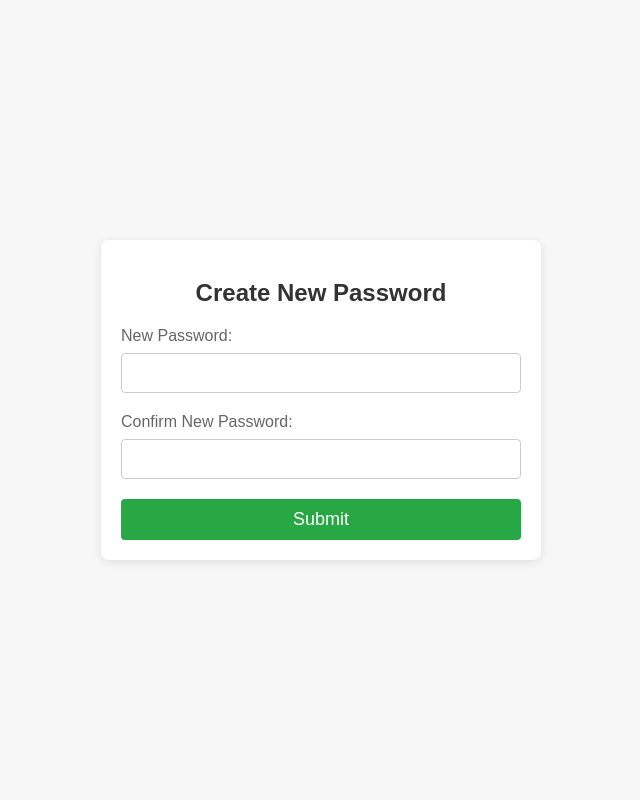
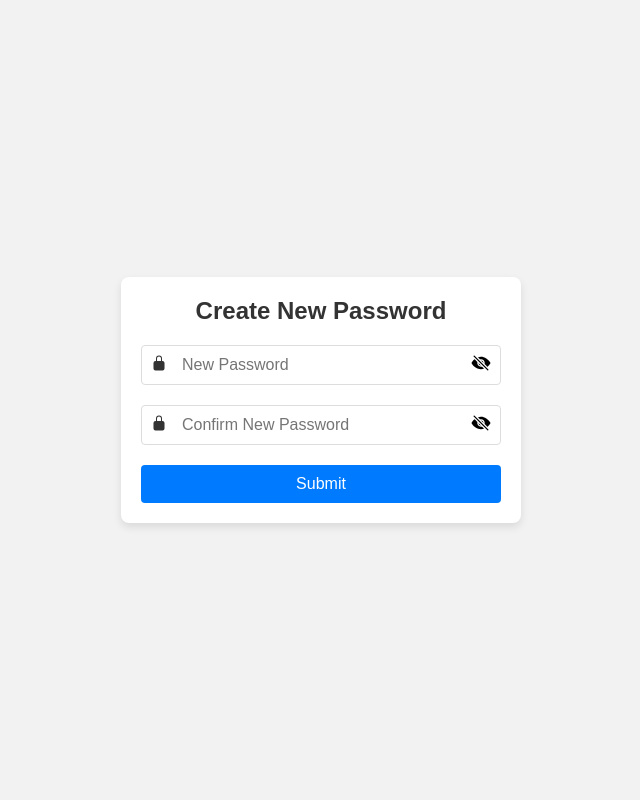
Before and after one commit to Kushpriya/Diet-Recommendation-System, a Flask app: page /create-new-password in a window 1280 px wide. Shown: the whole page, without its empty margins (319-959 px from the left). Run offline with Flask 3, Linux system fonts and the light colour scheme; the visitor is signed in with stand-in values (Sample User, id 1); parts of the project's set-up code (start-up, migrations or seed data) failed here and were passed over; some libraries are stand-ins or nearby versions.

Commit message:
UI updated

```diff
--- a/app.py
+++ b/app.py
@@ -113,17 +113,20 @@ def contact_us():
 def login():
     if request.method == 'POST':
         session['logged_in'] = True
-        return redirect(url_for('index'))  # Redirect to home page after login
+        return redirect(url_for('home'))  # Redirect to home page after login
     return render_template('login.html')
 
 
 @app.route('/signup', methods=['GET', 'POST'])
 def signup():
     if request.method == 'POST':
-        return redirect(url_for('login'))  # Redirect to the login page
+        return redirect(url_for('login'))
     return render_template('signup.html')
 
-
+@app.route('/logout')
+def logout():
+    session.pop('logged_in', None)
+    return redirect(url_for('login'))
 
 @app.route('/index')
 def index():
@@ -163,10 +166,7 @@ def create_new_password():
     return render_template('create_new_password.html')
 
 
-@app.route('/logout')
-def logout():
-    session.pop('logged_in', None)
-    return redirect(url_for('home'))
+
 
 @app.route('/recommend', methods=['POST'])
 def recommend():
--- /dev/null
+++ b/package.json
@@ -0,0 +1,5 @@
+{
+  "dependencies": {
+    "@emailjs/browser": "^4.4.1"
+  }
+}
--- /dev/null
+++ b/static/css/create.css
@@ -0,0 +1,99 @@
+/* Basic reset */
+* {
+    margin: 0;
+    padding: 0;
+    box-sizing: border-box;
+}
+
+body {
+    font-family: Arial, sans-serif;
+    background-color: #f2f2f2;
+    display: flex;
+    justify-content: center;
+    align-items: center;
+    height: 100vh;
+}
+
+form {
+    background-color: #fff;
+    padding: 20px;
+    border-radius: 8px;
+    box-shadow: 0 4px 8px rgba(0, 0, 0, 0.1);
+    width: 100%;
+    max-width: 400px;
+}
+
+h2 {
+    margin-bottom: 20px;
+    text-align: center;
+    color: #333;
+}
+
+.input-box {
+    position: relative;
+    margin-bottom: 20px;
+}
+
+.input-box input {
+    width: 100%;
+    padding: 10px;
+    padding-left: 40px; /* Space for the lock icon */
+    padding-right: 40px; /* Space for the eye icon */
+    border: 1px solid #ddd;
+    border-radius: 4px;
+    font-size: 16px;
+    color: #333;
+}
+
+.input-box label {
+    position: absolute;
+    top: 50%;
+    left: 40px; /* Adjusted to avoid overlap with the lock icon */
+    transform: translateY(-50%);
+    color: #999;
+    font-size: 14px;
+    pointer-events: none;
+    transition: 0.3s ease;
+}
+
+
+.input-box .icon {
+    position: absolute;
+    top: 50%;
+    left: 10px;
+    transform: translateY(-50%);
+    color: #333;
+}
+
+.input-box .eye-icon {
+    position: absolute;
+    top: 50%;
+    right: 10px;
+    transform: translateY(-50%);
+    cursor: pointer;
+}
+
+.input-box .eye-icon ion-icon {
+    font-size: 20px;
+}
+
+.error-message {
+    color: red;
+    font-size: 12px;
+    display: none;
+}
+
+button {
+    width: 100%;
+    padding: 10px;
+    background-color: #007bff;
+    border: none;
+    border-radius: 4px;
+    color: #fff;
+    font-size: 16px;
+    cursor: pointer;
+}
+
+button:hover {
+    background-color: #0056b3;
+}
--- a/static/css/login.css
+++ b/static/css/login.css
@@ -36,7 +36,7 @@ body {
     width: 100%;
     height: 100%;
     padding: 40px;
-    background: rgba(16, 207, 20, 0.1);
+    background: rgba(239, 243, 239, 0.1);
     border-radius: 20px;
     box-shadow: 0 4px 8px rgba(0, 0, 0, 0.1);
     position: absolute;
--- a/static/css/signup.css
+++ b/static/css/signup.css
@@ -36,7 +36,7 @@ body {
     width: 100%;
     height: 100%;
     padding: 40px;
-    background: rgba(16, 207, 20, 0.1);
+    background: rgba(239, 243, 239, 0.1);
     border-radius: 20px;
     box-shadow: 0 4px 8px rgba(0, 0, 0, 0.1);
     position: absolute;
--- a/static/js/signup.js
+++ b/static/js/signup.js
@@ -71,5 +71,5 @@ document.getElementById("signup-form").addEventListener("submit", function(event
       }
 
       document.getElementById("icon-close").addEventListener("click", function() {
-        window.location.href = "/"; // Redirect to home page
+        window.location.href = "/login"; // Redirect to home page
       });
--- a/templates/create_new_password.html
+++ b/templates/create_new_password.html
@@ -3,23 +3,43 @@
 <head>
     <meta charset="UTF-8">
     <meta name="viewport" content="width=device-width, initial-scale=1.0">
-    <title>Document</title>
-    <link rel="stylesheet" href="{{ url_for('static', filename='css/forget.css') }}">
-
+    <title>Create New Password</title>
+    <link rel="stylesheet" href="{{ url_for('static', filename='css/create.css') }}">
+    <script src="https://unpkg.com/ionicons@5.4.0/dist/ionicons.js"></script>
 </head>
 <body>
-
     <form id="newPasswordForm" action="/create-new-password" method="POST">
         <h2>Create New Password</h2>
-        <label for="password">New Password:</label>
-        <input type="password" id="password" name="password" required>
-
-        <label for="confirm_password">Confirm New Password:</label>
-        <input type="password" id="confirm_password" name="confirm_password" required>
-
+        <div class="input-box">
+            <span class="icon"><ion-icon name="lock-closed"></ion-icon></span>
+            <input type="password" id="password" name="password" placeholder="New Password" required>
+            <span class="eye-icon" onclick="togglePassword('password')"><ion-icon name="eye-off"></ion-icon></span>
+            <!-- <label for="password">New Password</label> -->
+            <span id="passwordError" class="error-message"></span>
+        </div>
+        <div class="input-box">
+            <span class="icon"><ion-icon name="lock-closed"></ion-icon></span>
+            <input type="password" id="confirm_password" name="confirm_password" placeholder="Confirm New Password" required>
+            <span class="eye-icon" onclick="togglePassword('confirm_password')"><ion-icon name="eye-off"></ion-icon></span>
+            <!-- <label for="confirm_password">Confirm New Password</label> -->
+            <span id="confirmPasswordError" class="error-message"></span>
+        </div>
         <button type="submit">Submit</button>
     </form>
     <script>
+        function togglePassword(passwordFieldId) {
+            var passwordField = document.getElementById(passwordFieldId);
+            var toggleIcon = passwordField.nextElementSibling.querySelector("ion-icon");
+
+            if (passwordField.type === "password") {
+                passwordField.type = "text";
+                toggleIcon.setAttribute("name", "eye");
+            } else {
+                passwordField.type = "password";
+                toggleIcon.setAttribute("name", "eye-off");
+            }
+        }
+
         document.addEventListener('DOMContentLoaded', function() {
             const newPasswordForm = document.getElementById('newPasswordForm');
 
@@ -33,9 +53,6 @@ document.addEventListener('DOMContentLoaded', function() {
                 }
             });
         });
-
-
     </script>
-
 </body>
 </html>
--- a/templates/login.html
+++ b/templates/login.html
@@ -9,7 +9,6 @@
 <body>
 
     <div class="login-wrapper">
-        <span id="icon-close" class="icon-close"><ion-icon name="close"></ion-icon></span>
 
         <!-- Login Form -->
         <div class="form-box login active">
```
Also changed, not shown: static/css/contact_us.css (+18 -0 lines), static/js/contact.js (+58 -32 lines), static/js/index.js (+14 -14 lines), static/js/login.js (+1 -6 lines), templates/contact_us.html (+5 -3 lines), templates/navbar.html (+18 -9 lines), package-lock.json (added), templates/logout.html (line endings or trailing spaces). Lines whose indentation alone changed are shown as unchanged.
